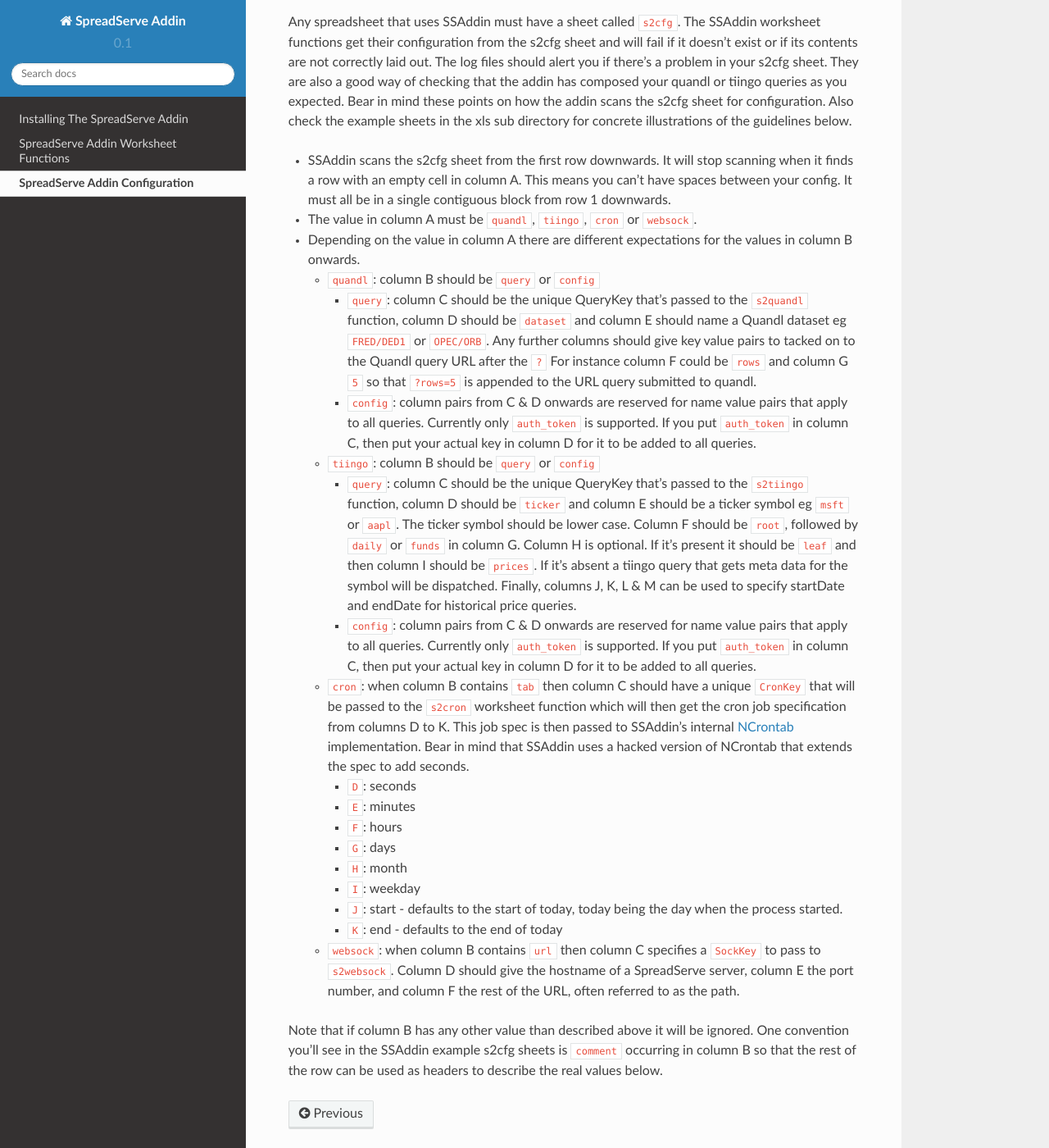
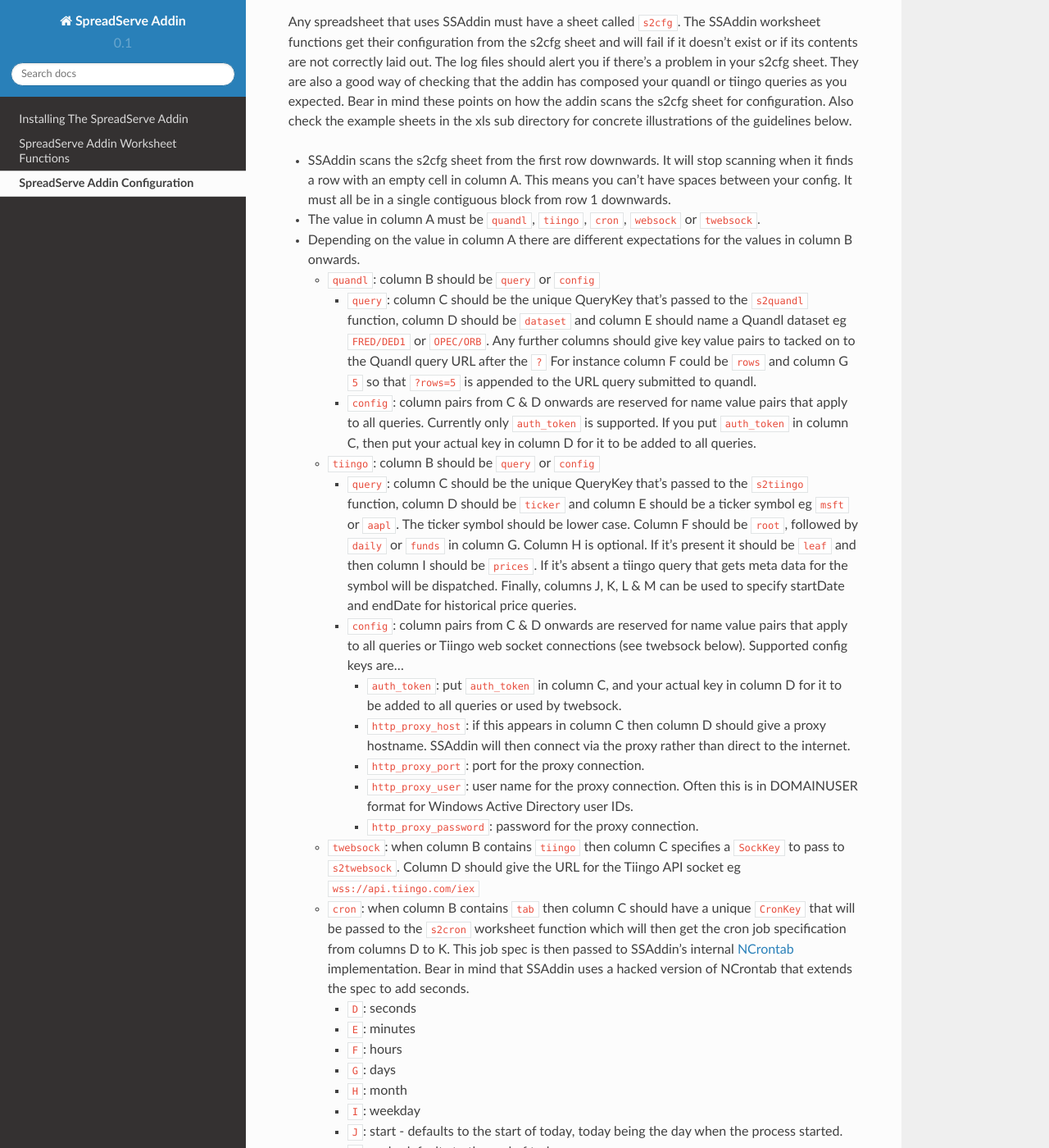
Before and after one commit to SpreadServe/SSAddin, a Sphinx documentation site: the page built from docs/config.rst, in a window 1280 px wide and 1400 px high, scrolled down 553 px. Shown: the whole window at 82% size. Built offline with Sphinx 7.4.7 and the Read the Docs theme 2.0.0, drawn with Linux system fonts in a browser that asks for light colours.

Commit message:
tiingo twebsock

```diff
--- a/docs/config.rst
+++ b/docs/config.rst
@@ -29,7 +29,7 @@
 * SSAddin scans the s2cfg sheet from the first row downwards. It will stop scanning when it
   finds a row with an empty cell in column A. This means you can't have spaces between your
   config. It must all be in a single contiguous block from row 1 downwards.
-* The value in column A must be ``quandl``, ``tiingo``, ``cron`` or ``websock``.
+* The value in column A must be ``quandl``, ``tiingo``, ``cron``, ``websock`` or ``twebsock``.
 * Depending on the value in column A there are different expectations for the values in
   column B onwards.
 
@@ -56,8 +56,20 @@
       Finally, columns J, K, L & M can be used to specify startDate and endDate for
       historical price queries.
     * ``config``: column pairs from  C & D onwards are reserved for name value pairs that
-      apply to all queries. Currently only ``auth_token`` is supported. If you put ``auth_token``
-      in column C, then put your actual key in column D for it to be added to all queries.
+      apply to all queries or Tiingo web socket connections (see twebsock below).
+      Supported config keys are...
+
+      * ``auth_token``: put ``auth_token`` in column C, and your actual key in column D
+        for it to be added to all queries or used by twebsock.
+      * ``http_proxy_host``: if this appears in column C then column D should give a proxy
+        hostname. SSAddin will then connect via the proxy rather than direct to the internet.
+      * ``http_proxy_port``: port for the proxy connection.
+      * ``http_proxy_user``: user name for the proxy connection. Often this is in DOMAIN\USER
+        format for Windows Active Directory user IDs.
+      * ``http_proxy_password``: password for the proxy connection.
+
+  * ``twebsock``: when column B contains ``tiingo`` then column C specifies a ``SockKey`` to pass
+    to ``s2twebsock``. Column D should give the URL for the Tiingo API socket eg ``wss://api.tiingo.com/iex``
 
   * ``cron``: when column B contains ``tab`` then column C should have a unique ``CronKey``
     that will be passed to the ``s2cron`` worksheet function which will then get the cron
```
Also changed, not shown: docs/functions.rst (+10 -0 lines), docs/install.rst (+11 -2 lines).
